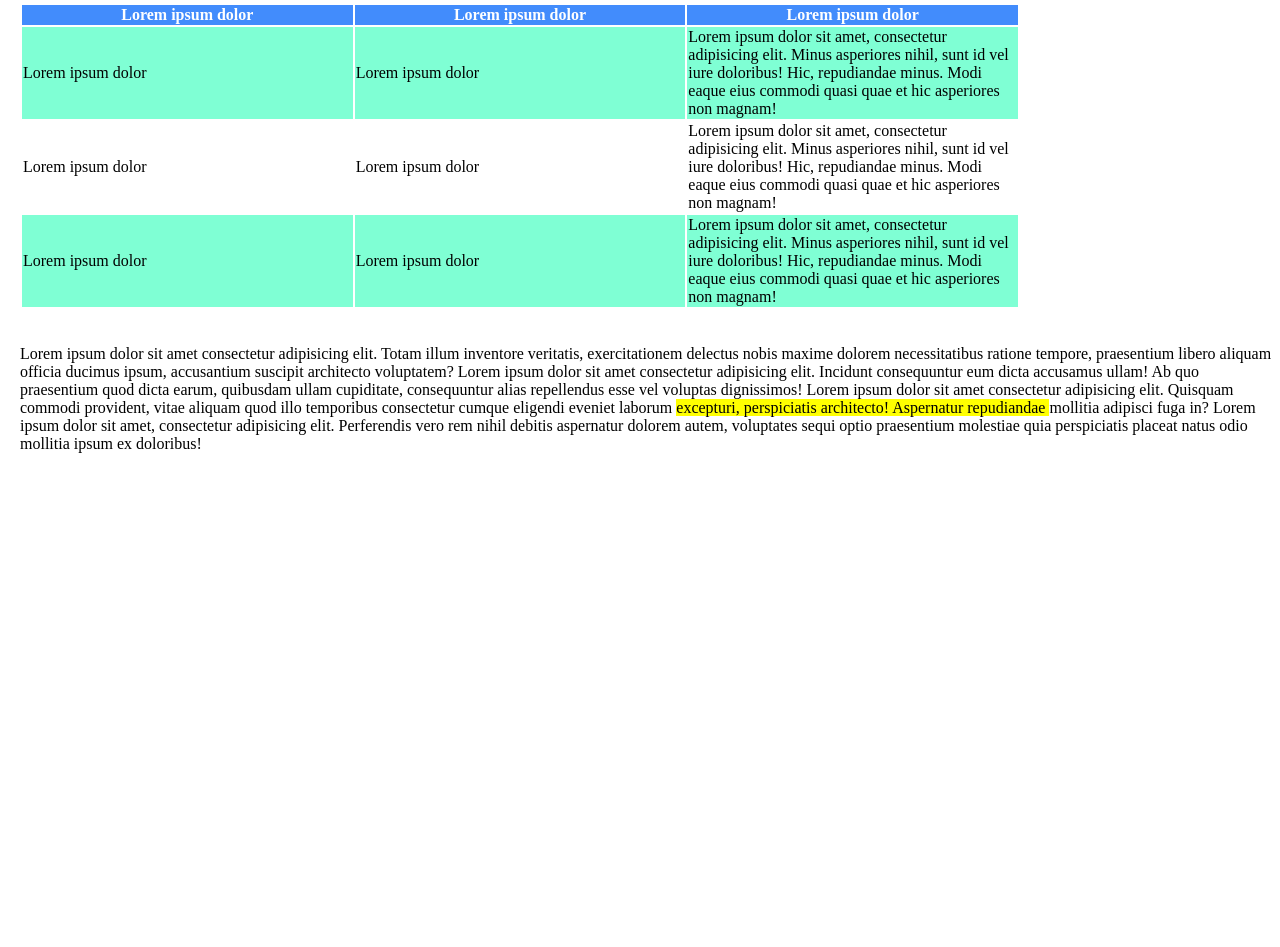
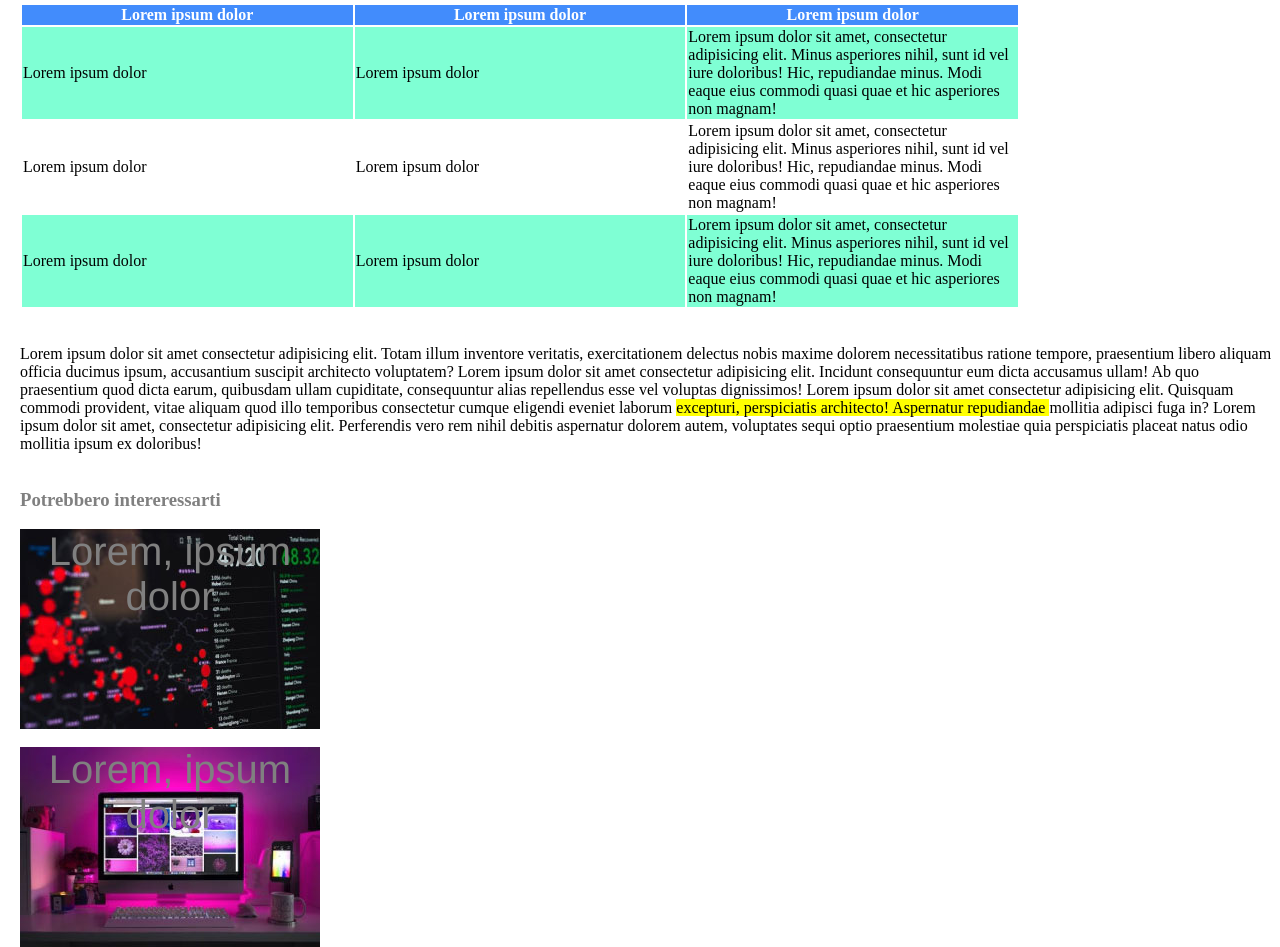
Before and after one commit to Vinctdea/html-css-booleaner, a plain HTML site: page index.html in a window 1280 px wide. Shown: the part 1198-2145 px from the top of the page. Before the commit the page ends 1651 px from the top, so only its background shows below. Drawn offline with Linux system fonts and the light colour scheme.

Commit message:
add footer e fine esercizio

```diff
--- a/css/style.css
+++ b/css/style.css
@@ -24,7 +24,7 @@ header{
         color: aqua;
     }
 
-    main{
+    main,footer{
         margin-left: 20px;
     }
     .grey{
@@ -53,3 +53,20 @@ header{
     .ciano{
         background-color: aquamarine;
     }
+
+    .img1{
+        background-image: url(../img/graph.jpg);
+        width: 300px;
+        height: 200px;
+        text-align: center;
+        font-size: 40px;
+        font-family: 'Franklin Gothic Medium', 'Arial Narrow', Arial, sans-serif;
+            }
+    .img2{
+        background-image: url(../img/monitor.jpg);
+        width: 300px;
+        height: 200px;
+        text-align: center;
+        font-size: 40px;
+        font-family: 'Franklin Gothic Medium', 'Arial Narrow', Arial, sans-serif;
+    }
--- a/index.html
+++ b/index.html
@@ -87,8 +87,13 @@
             <p>Lorem ipsum dolor sit amet consectetur adipisicing elit. Totam illum inventore veritatis, exercitationem delectus nobis maxime dolorem necessitatibus ratione tempore, praesentium libero aliquam officia ducimus ipsum, accusantium suscipit architecto voluptatem? Lorem ipsum dolor sit amet consectetur adipisicing elit. Incidunt consequuntur eum dicta accusamus ullam! Ab quo praesentium quod dicta earum, quibusdam ullam cupiditate, consequuntur alias repellendus esse vel voluptas dignissimos! Lorem ipsum dolor sit amet consectetur adipisicing elit. Quisquam commodi provident, vitae aliquam quod illo temporibus consectetur cumque eligendi eveniet laborum <span class="marker">excepturi, perspiciatis architecto! Aspernatur repudiandae </span> mollitia adipisci fuga in? Lorem ipsum dolor sit amet, consectetur adipisicing elit. Perferendis vero rem nihil debitis aspernatur dolorem autem, voluptates sequi optio praesentium molestiae quia perspiciatis placeat natus odio mollitia ipsum ex doloribus!</p>
 
         </section>
+    </main><br><br>
 
-    </main>
+    <footer>
+        <h3 class="grey">Potrebbero intereressarti</h3><br>
+        <div class="img1 grey " >Lorem, ipsum dolor</div> <br>
+        <div class="img2 grey " >Lorem, ipsum dolor</div>
+    </footer>
 
 </body>
 </html>
```
